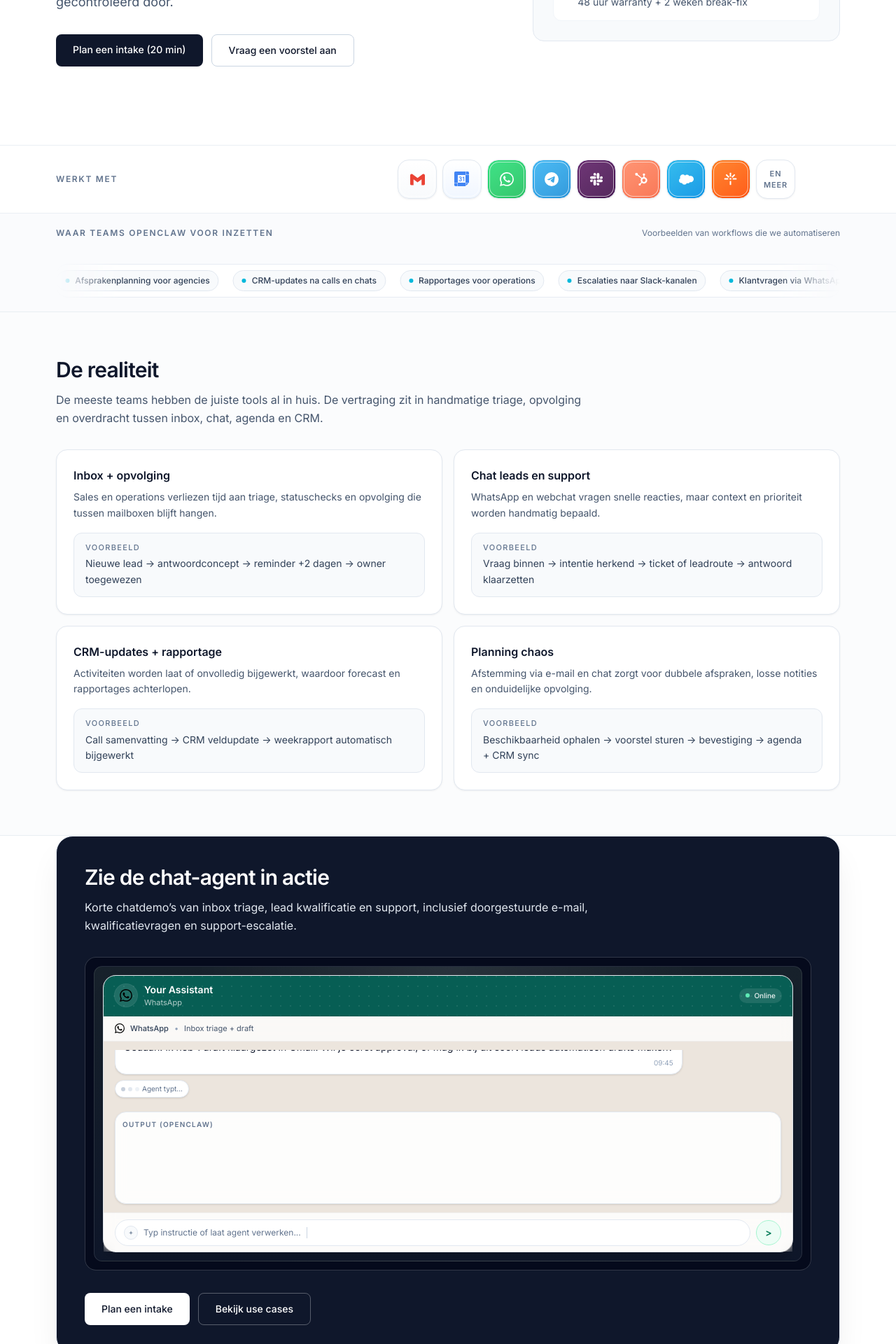
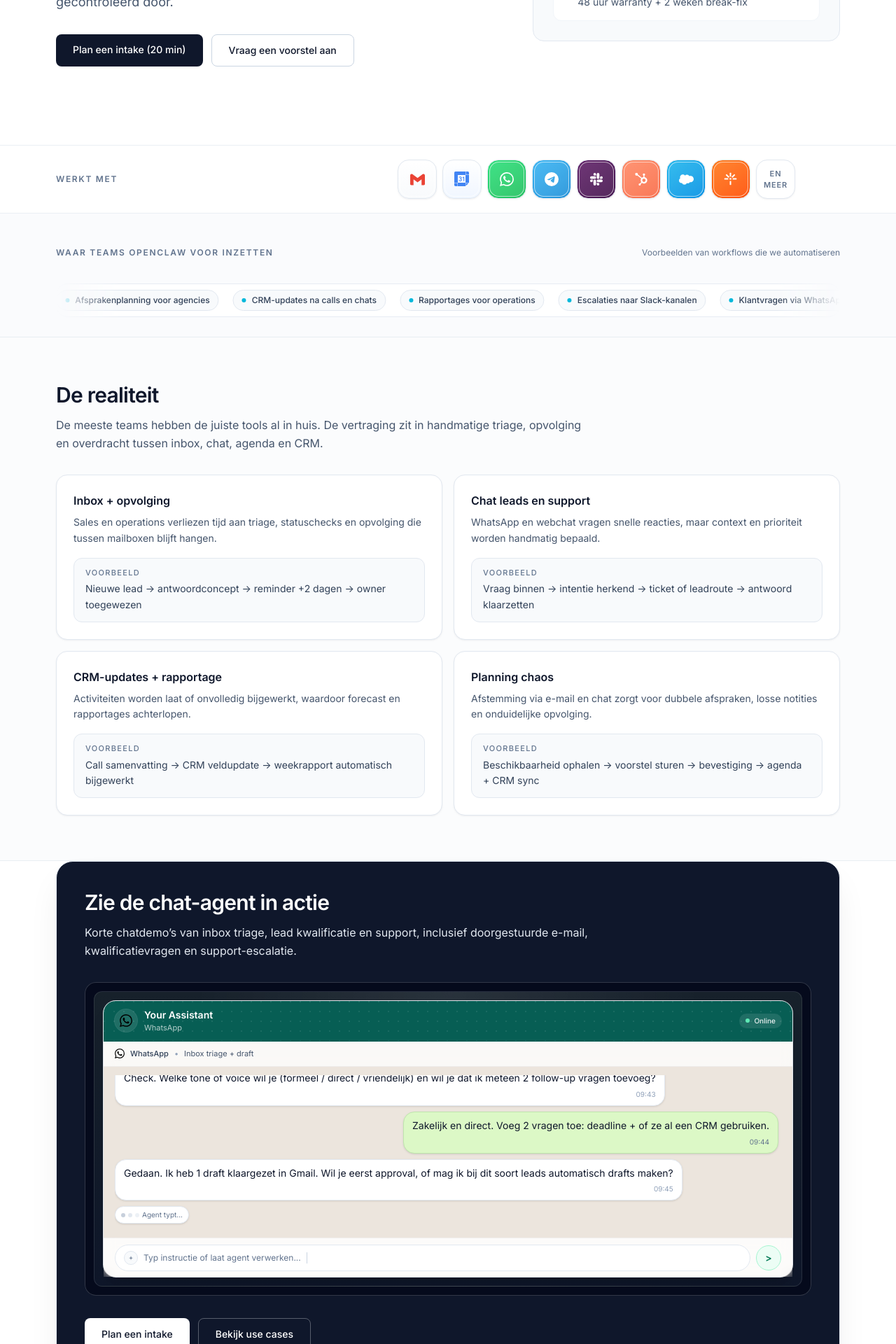
Before and after one commit to openclawbot69420-ux/youraiworker-site, a Next.js app: page / in a window 1280 px wide. Shown: the part 545-2465 px from the top of the page at 70% size. Built offline with nearby package versions, Linux system fonts and the light colour scheme.

Commit message:
demo: move OpenClaw output into chat stream; increase marquee spacing

```diff
--- a/src/app/page.tsx
+++ b/src/app/page.tsx
@@ -460,7 +460,7 @@ const HomePage: React.FC = () => {
         aria-labelledby="workflow-marquee-title"
         className="border-b border-slate-200/70 bg-slate-50/70"
       >
-        <div className="mx-auto max-w-6xl px-4 py-4 sm:py-5">
+        <div className="mx-auto max-w-6xl px-4 pt-10 pb-6 sm:pt-12 sm:pb-7">
           <div className="flex flex-col gap-3">
             <div className="flex flex-col gap-1 sm:flex-row sm:items-center sm:justify-between">
               <p
--- a/src/components/ChatDemo.tsx
+++ b/src/components/ChatDemo.tsx
@@ -227,6 +227,7 @@ export const ChatDemo: React.FC<ChatDemoProps> = ({
   const visibleLines = chatLines.slice(0, Math.min(revealCount, chatLines.length))
   const showResult = revealCount > chatLines.length
   const skin = pickAppSkin(scenario)
+  const outputTimeLabel = `09:${String(41 + visibleLines.length).padStart(2, "0")}`
 
   useEffect(() => {
     if (prefersReducedMotion) {
@@ -354,22 +355,23 @@ export const ChatDemo: React.FC<ChatDemoProps> = ({
                       <span className="h-1.5 w-1.5 animate-pulse rounded-full bg-slate-200 [animation-delay:240ms] motion-reduce:hidden" />
                       Agent typt...
                     </div>
+
+                    {showResult ? (
+                      <div className="max-w-[92%] rounded-2xl border border-slate-200 bg-white px-3 py-2 shadow-sm">
+                        <p className="mb-0.5 text-[10px] font-semibold uppercase tracking-wide text-slate-500">
+                          Output (OpenClaw)
+                        </p>
+                        <p className="whitespace-pre-line break-words text-xs leading-relaxed text-slate-900 sm:text-sm">
+                          {scenario.resultaat}
+                        </p>
+                        <p className="mt-1 text-right text-[10px] text-slate-400">{outputTimeLabel}</p>
+                      </div>
+                    ) : null}
+
                     <div ref={endRef} />
                   </div>
                 </div>
 
-                <div className="mt-3 shrink-0 rounded-2xl border border-slate-200 bg-white/90 p-2.5 shadow-sm backdrop-blur">
-                  <p className="text-[10px] font-semibold uppercase tracking-[0.12em] text-slate-500">
-                    Output (OpenClaw)
-                  </p>
-                  <p
-                    className={`mt-1 min-h-[3.75rem] whitespace-pre-line break-words text-xs leading-relaxed text-slate-900 transition-opacity duration-200 sm:text-sm ${
-                      showResult ? "opacity-100" : "opacity-0"
-                    }`}
-                  >
-                    {scenario.resultaat}
-                  </p>
-                </div>
               </div>
             </div>
 
```
